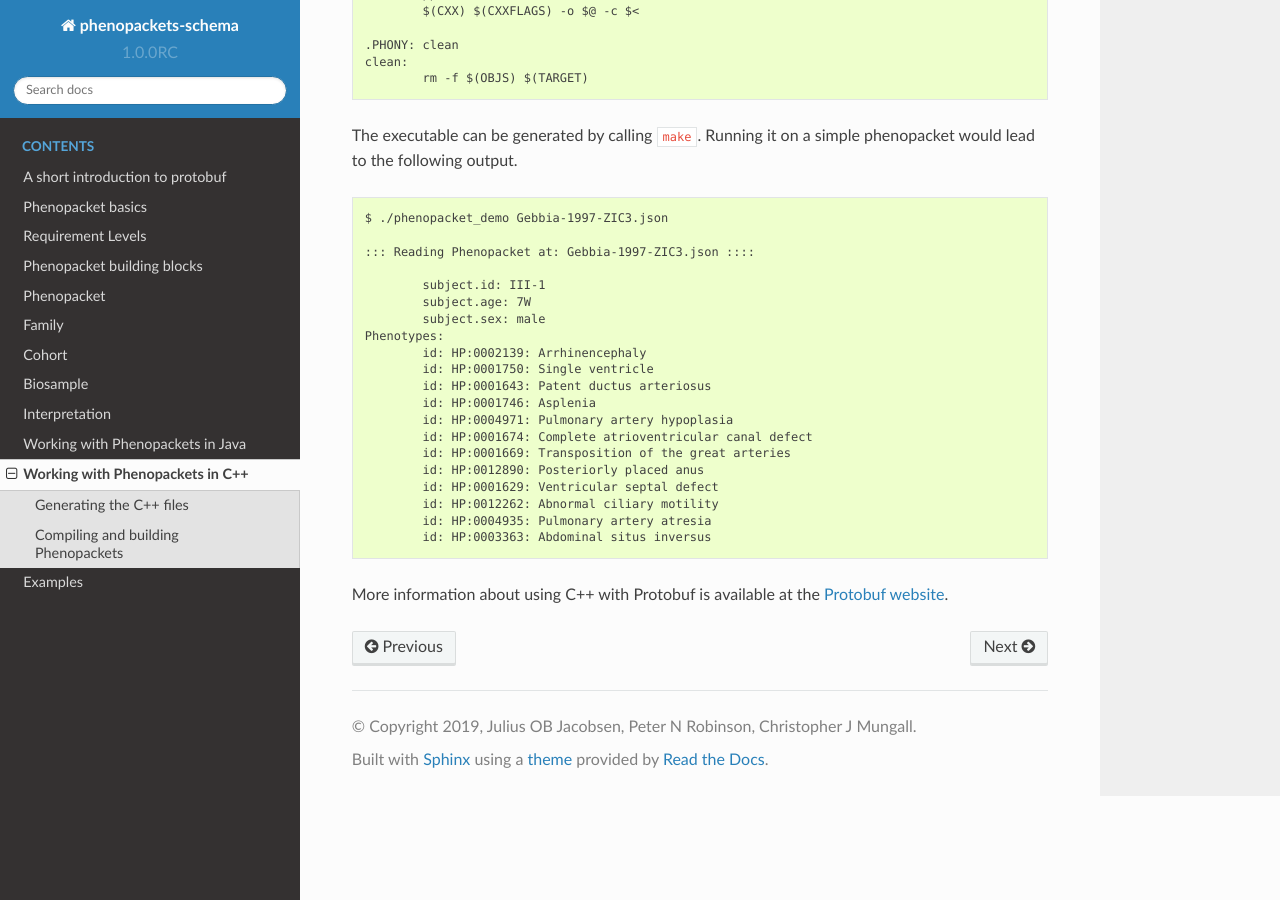
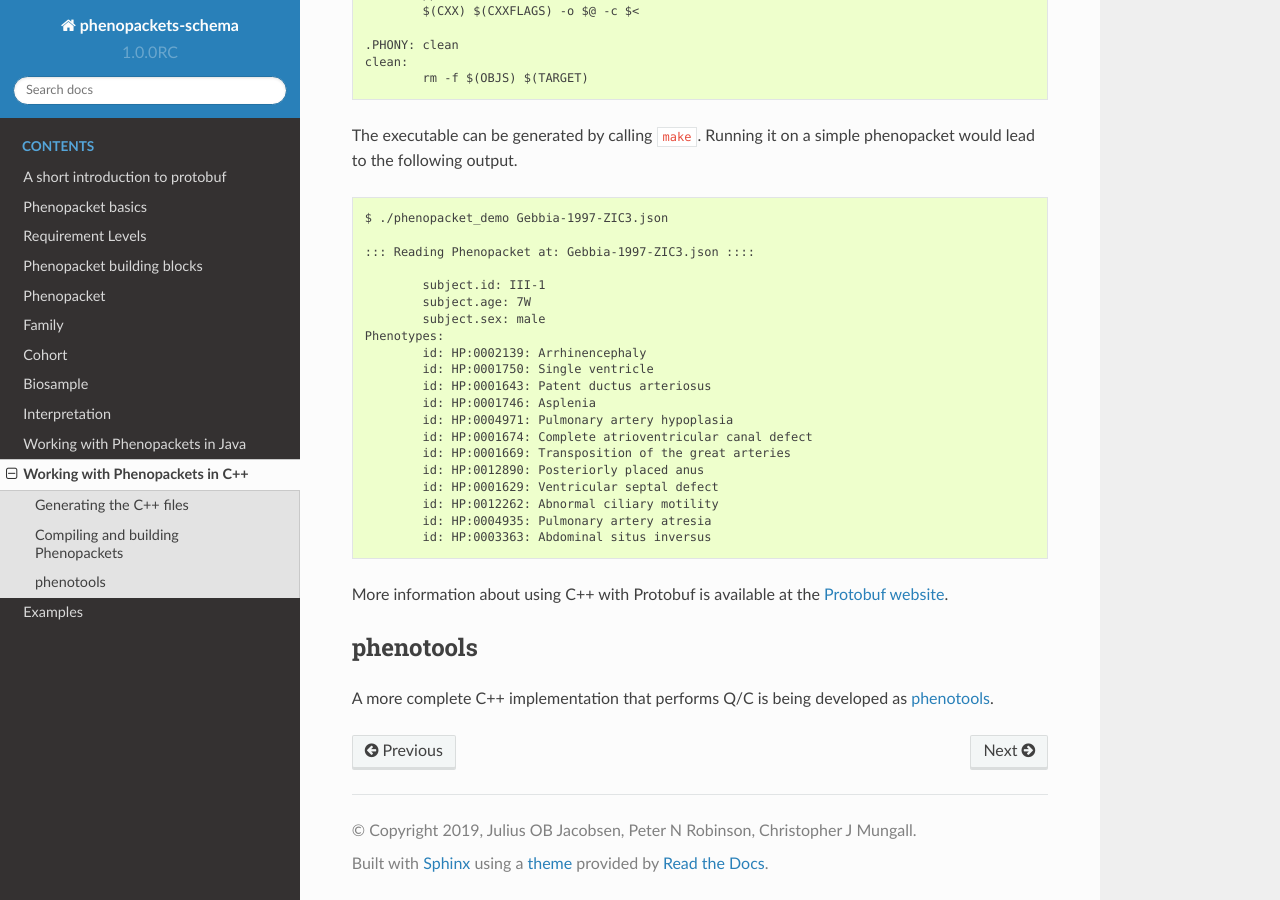
Before and after one commit to phenopackets/phenopacket-schema, a Sphinx documentation site: the page built from docs/cpp.rst, in a window 1280 px wide and 900 px high, scrolled down 2498 px. Built offline with Sphinx 7.4.7 and the Read the Docs theme 2.0.0, drawn with Linux system fonts in a browser that asks for light colours.

Commit message:
adding link to phenotools, inobtrusively

```diff
--- a/docs/cpp.rst
+++ b/docs/cpp.rst
@@ -159,3 +159,9 @@ Running it on a simple phenopacket would lead to the following output. ::
 
 More information about using C++ with Protobuf is available at the
 `Protobuf website <https://developers.google.com/protocol-buffers/>`_.
+
+phenotools
+~~~~~~~~~~
+
+A more complete C++ implementation that performs Q/C is being developed as
+`phenotools <https://github.com/pnrobinson/phenotools>`_.
```
